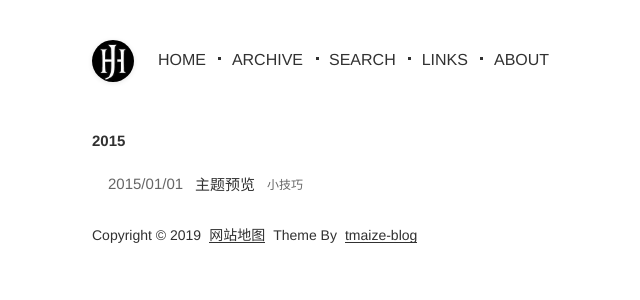
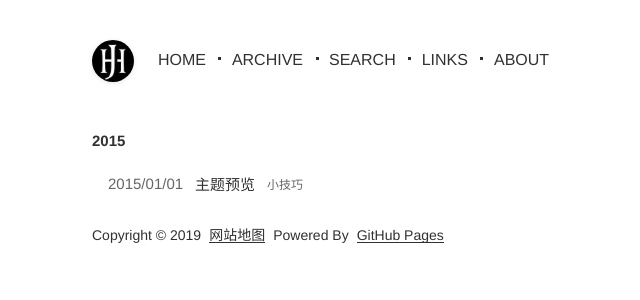
Before and after one commit to juhawk42/juhawk42.github.io, a Jekyll site: the page built from index.html, in a window 1280 px wide. Shown: the top 300 px of the page, without its empty margins (268-908 px from the left). Built offline with Jekyll 4.4.1, drawn with Linux system fonts in a browser that asks for light colours.

Commit message:
Update footer.html

```diff
--- a/_includes/footer.html
+++ b/_includes/footer.html
@@ -1,7 +1,7 @@
 <footer class="container footer">
   <span>{{ site.footerText }}</span>
   <a href="{{ site.baseUrl }}/sitemap.xml">网站地图</a>
-  <span>Theme By</span>
-  <a href="https://github.com/TMaize/tmaize-blog">tmaize-blog</a>
+  <span>Powered By</span>
+  <a href="https://pages.github.com/">GitHub Pages</a>
   <div id="moveUp"></div>
 </footer>
```
